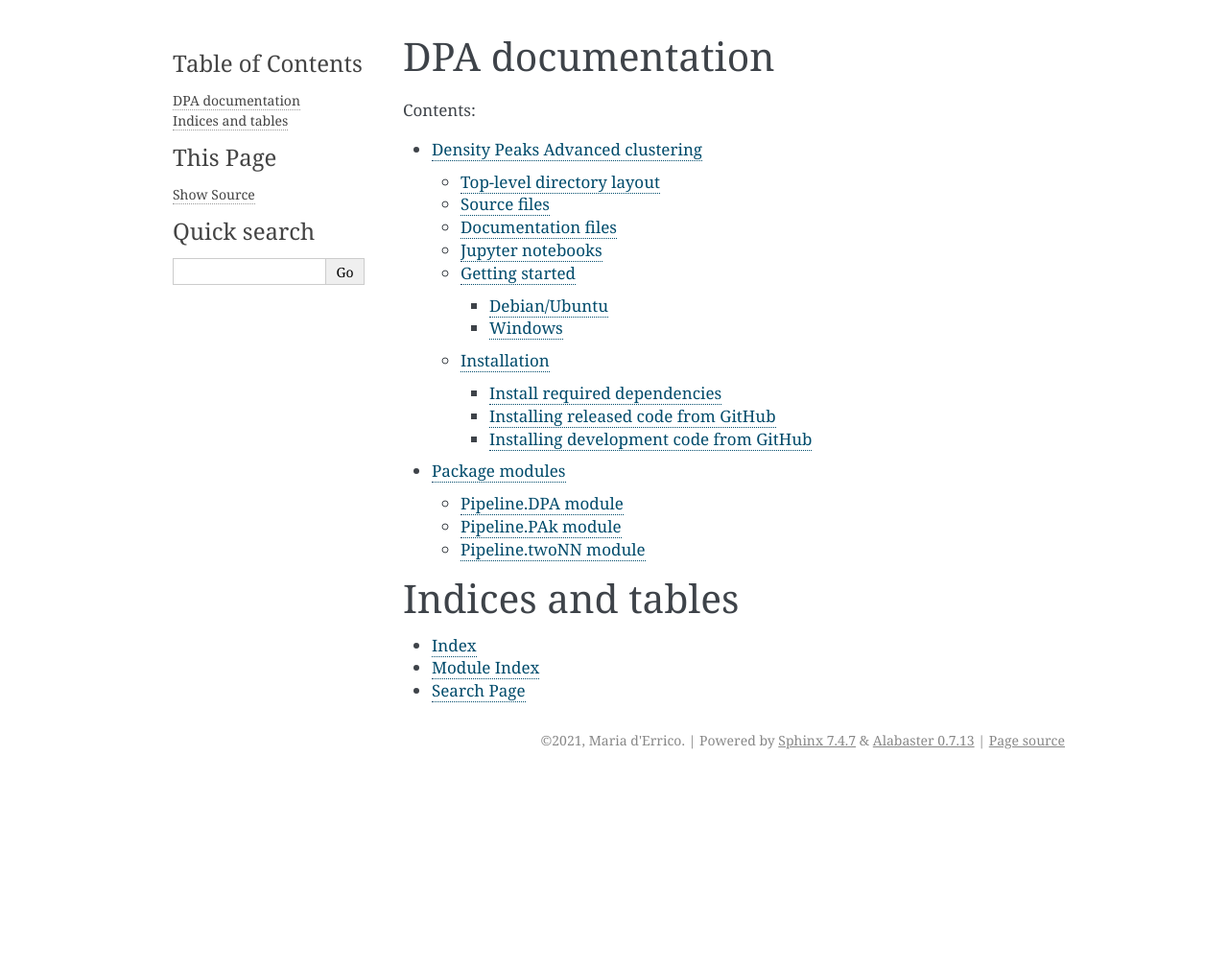
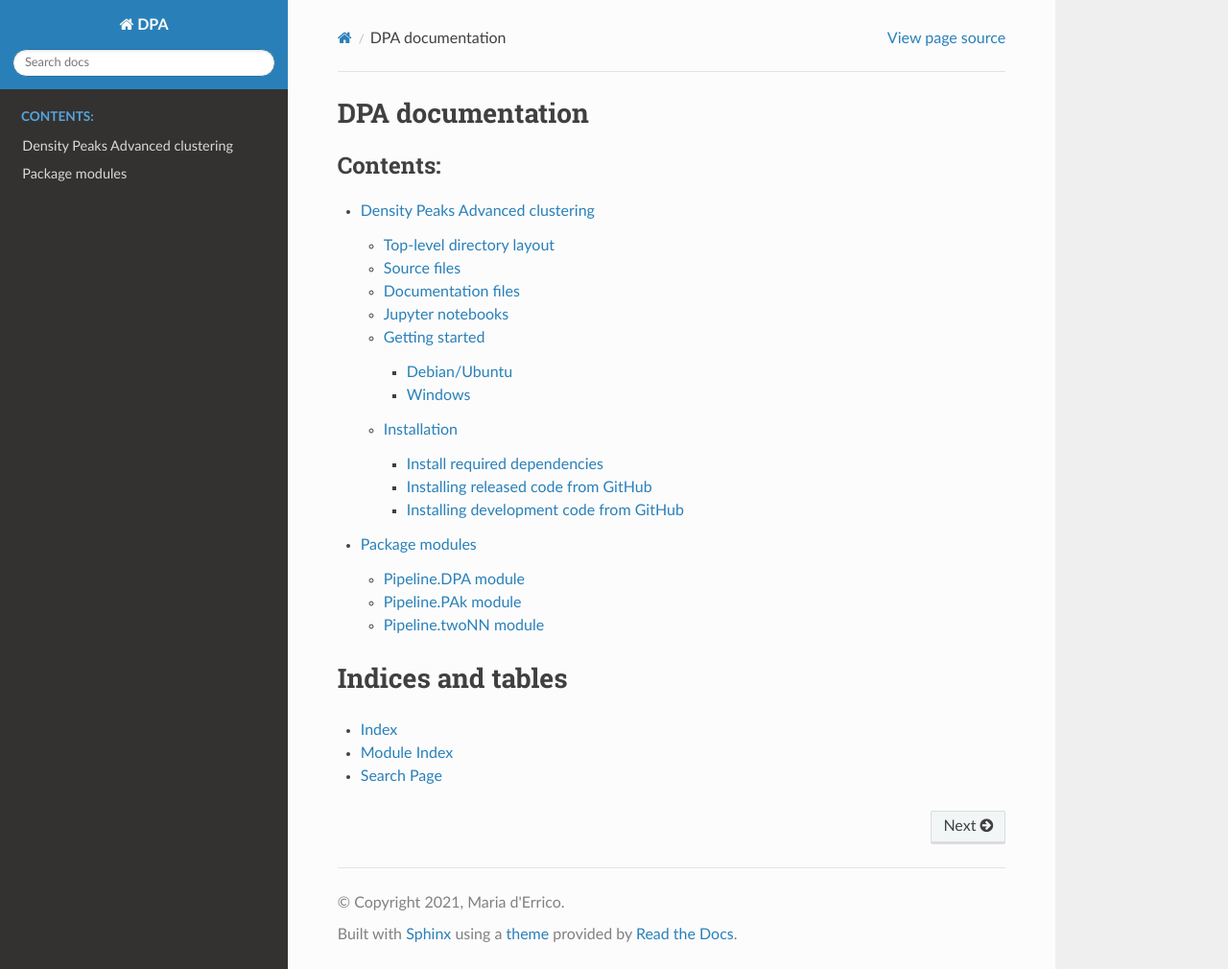
Before and after one commit to mariaderrico/DPA, a Sphinx documentation site: the page built from docs/index.rst, in a window 1280 px wide and 1010 px high. Shown: the whole window at 96% size. Built offline with Sphinx 7.4.7 and the Read the Docs theme 2.0.0, drawn with Linux system fonts in a browser that asks for light colours; pages that are not in the unit, such as notebooks, are missing from menus.

Commit message:
Add sphinx_rtd_theme for documentation

```diff
--- a/docs/conf.py
+++ b/docs/conf.py
@@ -53,8 +53,7 @@ exclude_patterns = ['_build']
 # The theme to use for HTML and HTML Help pages.  See the documentation for
 # a list of builtin themes.
 #
-html_theme = 'alabaster'
-#html_theme = 'shpinx_rtd_theme'
+html_theme = 'sphinx_rtd_theme'
 
 # Add any paths that contain custom static files (such as style sheets) here,
 # relative to this directory. They are copied after the builtin static files,
--- a/setup.py
+++ b/setup.py
@@ -58,6 +58,7 @@ EXTRAS_REQUIRE = {
         'sphinx_rtd_theme',
         'nbsphinx_link==1.3.0',
         'numpydoc',
+        'sphinx_rtd_theme',
         'matplotlib',
         'scipy',
         'jupyter',
```
